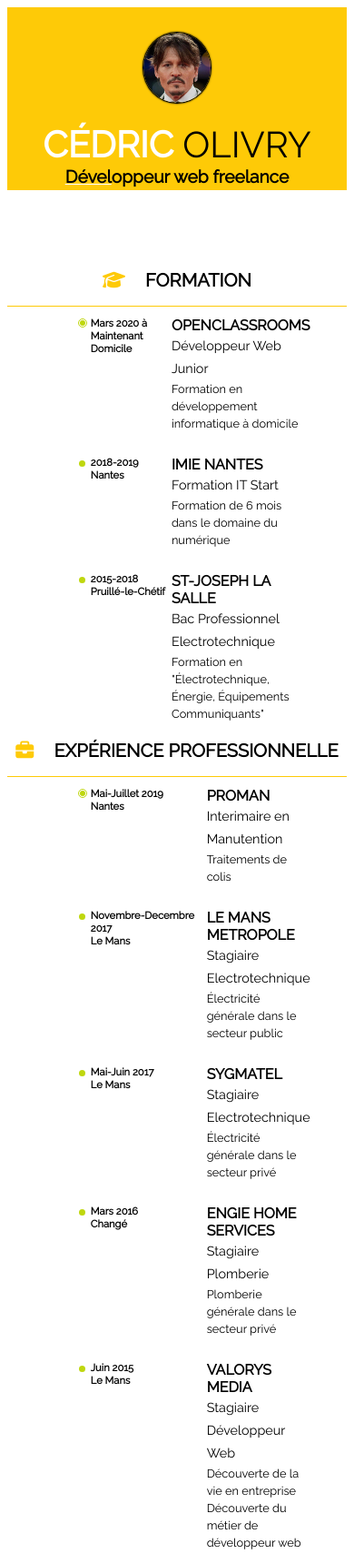
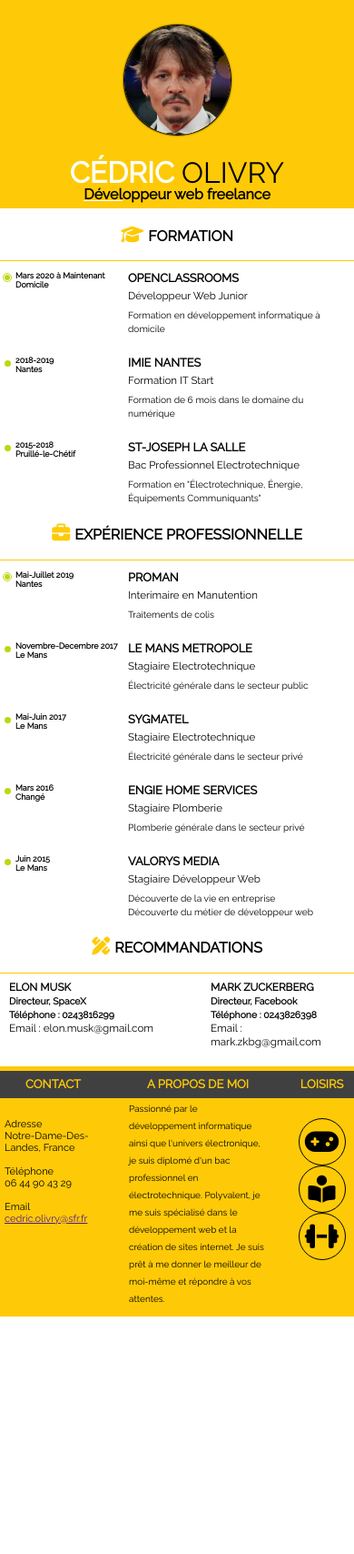
Before and after one commit to Cedricocos/Cedricocos.github.io, a plain HTML site: page index.html in a window 390 px wide. Shown: the top 1708 px of the page at 91% size. After the commit the page ends 1447 px from the top, so only its background shows below. Drawn offline with Linux system fonts and the light colour scheme.

Commit message:
ajout responsive petit ecrans + finitions

```diff
--- a/style.css
+++ b/style.css
@@ -25,8 +25,8 @@
 	.photo
 	{
 		width: 300px;
-		top: 13px;
-		left: -42%;
+		top: 10px;
+		left: -44%;
 		position: relative;
 	}
 
@@ -69,7 +69,7 @@
 
 	.name1
 	{
-		font-size: 2.5em;
+		font-size: 250%;
 	}
 
 	.name
@@ -104,10 +104,7 @@
 		bottom: 2%;
 	}
 
-	.icon
-	{
-		height: 20px;
-	}
+
 
 	#loisirs .loisiric
 	{
@@ -200,11 +197,13 @@
 	.reco1
 	{
 		width: 300px;
+		line-height: 20px;
 	}
 
 	.reco2
 	{
 		width: 200px;
+		line-height: 20px;
 	}
 
 	.reconame
@@ -300,9 +299,14 @@
 
 
 
-/*RESPONSIVE*/
+/*RESPONSIVE TABLETTE*/
 
 @media only screen and (max-width: 870px){
+
+	body
+	{
+		margin: 0;
+	}
 	#cv
 	{
 		border: 0;
@@ -337,13 +341,19 @@
 	{
 		text-align: center;
 		margin-top: -30px;
+		margin-bottom: 0;
 		background: #feca07;
 		line-height: 30px;
 	}
 
+	.titregauche
+	{
+		margin-top: 5px;
+	}
+
 	.img
 	{
-		width: 20%;
+		width: 25%;
 		margin-top: 10px;
 	}
 
@@ -385,7 +395,7 @@
 
 	.recommendations
 	{
-	    margin: 0 auto;
+	    margin: auto;
 	    width: 100%;
 	}
 
@@ -409,9 +419,8 @@
 
 	table
 	{
-		margin: 0 auto;
-		width: 70%;
-		margin-left: 20%;
+		margin: auto;
+		width: 80%;
 	}
 
 	#loisirs
@@ -451,4 +460,97 @@
 	{
 		margin: auto;
 	}
+
+
+/*RESPONSIVE TABLETTE*/
+
+@media only screen and (max-width: 550px){
+
+	.img
+	{
+		width: 30%;
+	}
+
+	table
+	{
+		width: 100%;
+	}
+
+	.name1
+	{
+		font-size: 200%;
+	}
+
+	.dev
+	{
+		font-size: 100%;
+	}
+
+	.titredroite
+	{
+		font-size: 80%;
+		margin-left: 0;
+	}
+
+	.titregauche
+	{
+		font-size: 13px;
+	}
+
+	table
+	{
+		font-size: 80%;
+	}
+
+	#loisirs .loisiric
+	{
+		display: flex;
+		flex-direction: column;
+		justify-content: center;
+	}
+
+	#loisirs
+	{
+		width: 20%;
+	}
+
+	#aboutme1
+	{
+		width: 57%;
+	}
+
+	.aboutme
+	{
+		font-size: 10px;
+		margin-top: -20px;
+	}
+
+	.contact
+	{
+		margin-left: 5px;
+	}
+
+	.reco
+	{
+		font-size: 13px;
+	}
+
+	.reco1
+	{
+		line-height: 15px;
+		margin-left: 10px;
+	}
+
+	.reco2
+	{
+		line-height: 15px;
+		margin-right: 10px;
+	}
+
+	.date
+	{
+		width: 120px;
+	}
+
 }
+}
```
